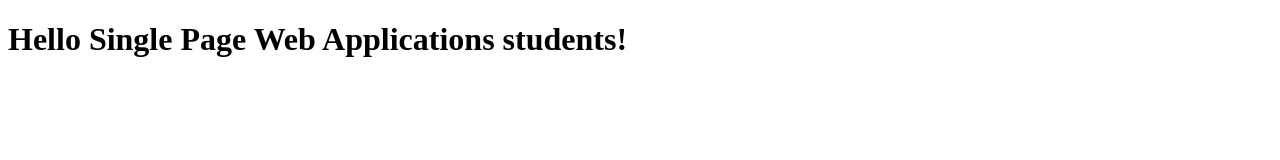
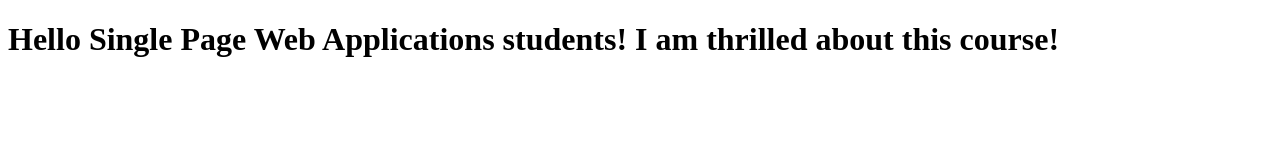
Before and after one commit to wendylop/Single_Page_Web_Applications, a plain HTML site: page index.html in a window 1280 px wide. Drawn offline with Linux system fonts and the light colour scheme.

Commit message:
Next version of web file

```diff
--- a/index.html
+++ b/index.html
@@ -5,6 +5,6 @@
     <title>Hello Single Page Web Applications</title>
   </head>
   <body>
-    <h1>Hello Single Page Web Applications students!</h1>
+    <h1>Hello Single Page Web Applications students! I am thrilled about this course!</h1>
   </body>
 </html>
```
